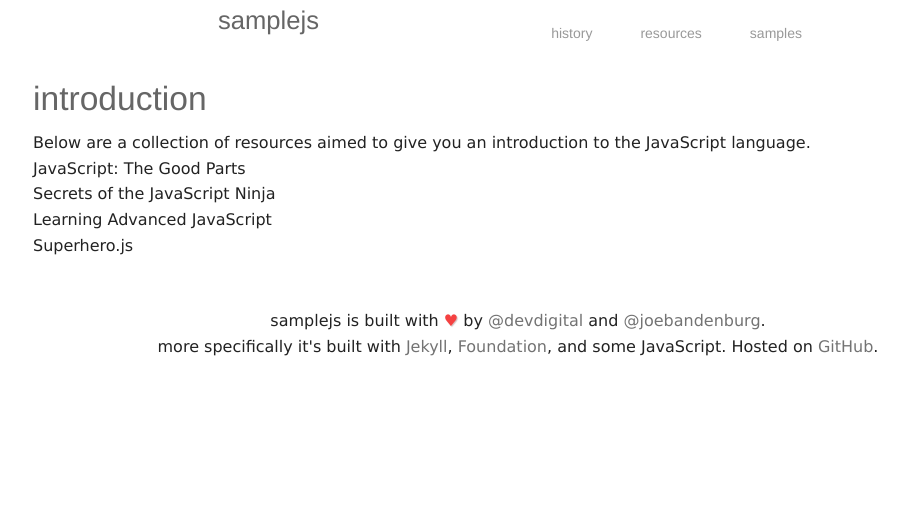
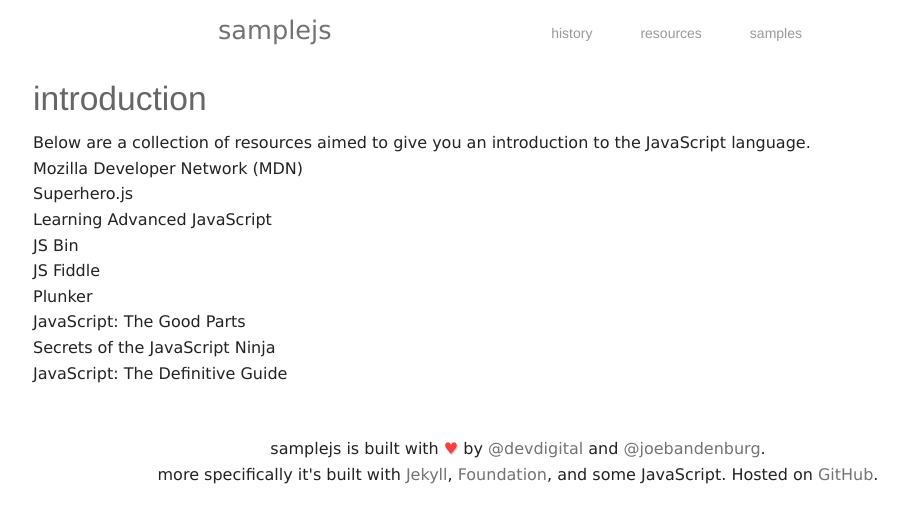
Before and after one commit to samplejs/samplejs.github.io, a Jekyll site: the page built from samples/_posts/2000-01-01-introduction.md, in a window 1280 px wide. Shown: the top 523 px of the page, without its empty margins (122-1030 px from the left). Built offline with Jekyll 4.4.1, drawn with Linux system fonts in a browser that asks for light colours; Markdown is read by kramdown in place of the engine named in the settings; a script that is not in the unit is left out.

Commit message:
More resources and styling

```diff
--- a/_layouts/default.html
+++ b/_layouts/default.html
@@ -16,8 +16,8 @@
         <div class="row">
             <div class="large-12 columns">
                 <nav class="clearfix">
-                    <div class="left show-for-medium-up">
-                        <h2 id="title"><a href="/">{{ site.name }}</a></h2>
+                    <div id="title" class="left show-for-medium-up">
+                        <a href="/">{{ site.name }}</a>
                     </div>
                     <dl class="sub-nav right">
                         <dd><a href="/history">history</a></dd>
--- a/index.html
+++ b/index.html
@@ -5,7 +5,7 @@
 
 <div class="row">
     <div class="large-12 columns">
-        <p>Welcome to samplejs &#45; a simple reference site for those new to JavaScript.</p>
-        <p>Why not start with a brief <a href="/history">history</a> of the language, or check out our list of JavaScript <a href="/resources">resources</a> and <a href="/samples">samples</a>.</p>
+        <p class="text-center">Welcome to samplejs &#45; a simple reference site for those new to JavaScript.</p>
+        <p class="text-center">Why not start with a brief <a href="/history">history</a> of the language, or check out our list of JavaScript <a href="/resources">resources</a> and <a href="/samples">samples</a>.</p>
     </div>
 </div>
--- a/samples/_posts/2000-01-01-introduction.md
+++ b/samples/_posts/2000-01-01-introduction.md
@@ -2,10 +2,15 @@
 layout: sample
 title: introduction
 resources: [
+    mdn,
+    superherojs,
+    learningadvancedjs,
+    jsbin,
+    jsfiddle,
+    plunker,
     goodparts,
     ninja,
-    learningadvancedjs,
-    superherojs
+    definitiveguide
 ]
 ---
 
--- a/samples/index.html
+++ b/samples/index.html
@@ -5,7 +5,7 @@
 
 <div class="row">
     <div class="large-12 columns">
-        <p style="text-align: center">coming soon!</p>
+        <p class="text-center">coming soon!</p>
     </div>
 </div>
 
--- a/scss/samplejs.scss
+++ b/scss/samplejs.scss
@@ -30,12 +30,13 @@
     font-size: 1.4rem;
 }
 
-h2#title a {
+#title {
+    margin-top: 1.1rem;
     font-size: 1.6rem;
     color: #666;
 }
 
-h2#title a:hover {
+#title {
     color: #ccc;
 }
 
```
Also changed, not shown: resources/_posts/2000-01-01-jsbin.md (added, +8 -0 lines), resources/_posts/2000-01-01-jsfiddle.md (added, +8 -0 lines), resources/_posts/2000-01-01-mdn.md (added, +8 -0 lines), resources/_posts/2000-01-01-plunker.md (added, +8 -0 lines), css/app.css.
